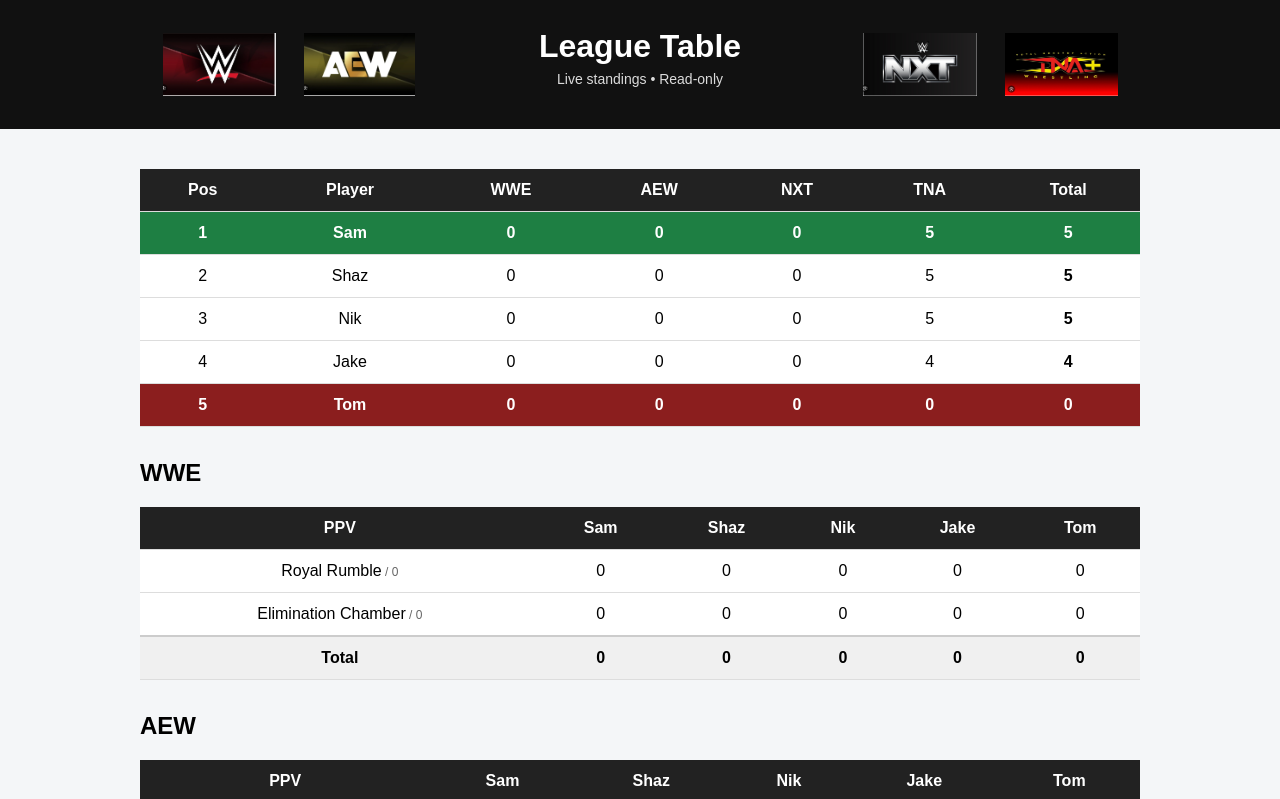
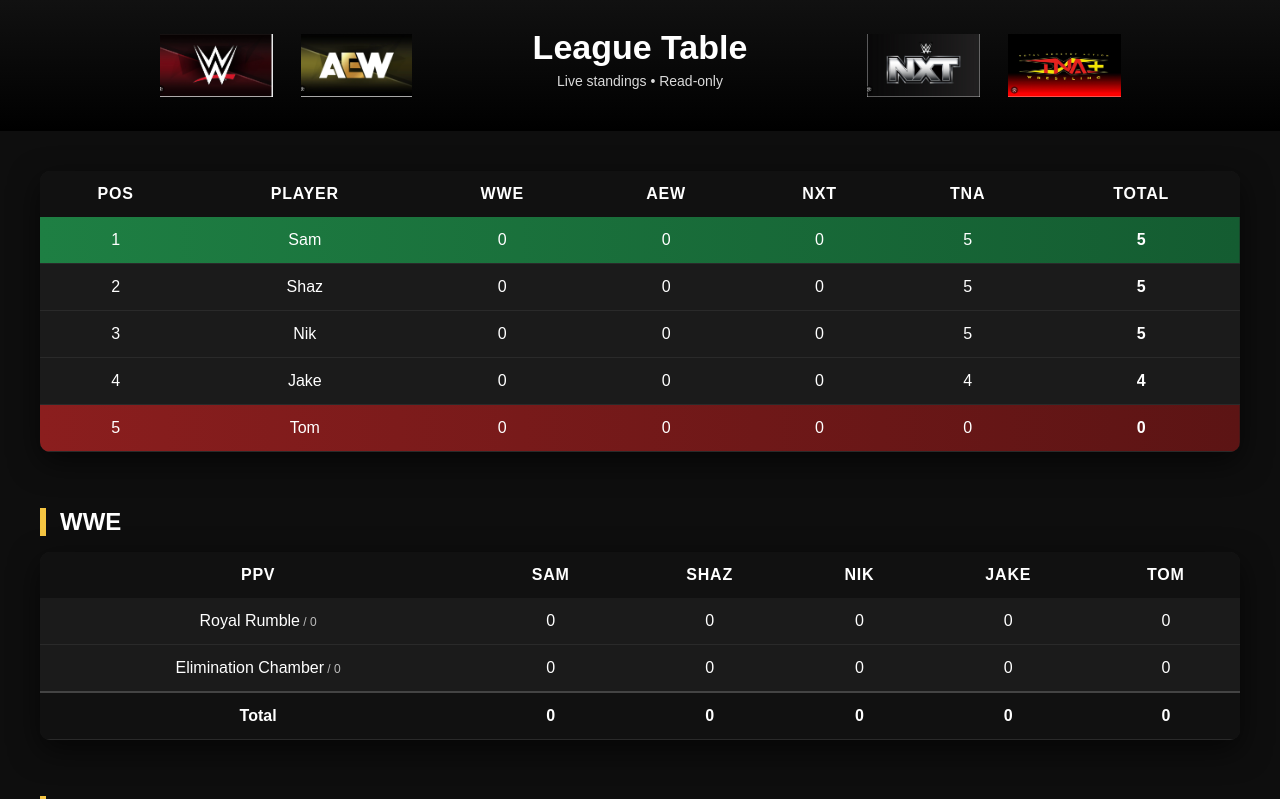
Before and after one commit to nikhilkalhan92/wrestling-ppv-league, a React (Vite) app in the folder wrestling-ppv-league/: page / in a window 1280 px wide. Shown: the top 799 px of the page. Built offline with nearby package versions, Linux system fonts and the light colour scheme.

Commit message:
updated frontend and readme

```diff
--- a/wrestling-ppv-league/public/data/scores.json
+++ b/wrestling-ppv-league/public/data/scores.json
@@ -10,7 +10,7 @@
     "TNA": {
       "Genesis": 8
     },
-    "NXT": {}
+    "NXT": {"Stand & Deliver": 0}
   },
   "players": [
     {
@@ -39,7 +39,7 @@
       "TNA": {
         "Genesis": 0
       },
-      "NXT": {}
+      "NXT": {"Stand & Deliver": 0}
     },
     {
       "name": "Shaz",
@@ -53,7 +53,7 @@
       "TNA": {
         "Genesis": 5
       },
-      "NXT": {}
+      "NXT": {"Stand & Deliver": 0}
     },
     {
       "name": "Jake",
@@ -67,7 +67,7 @@
       "TNA": {
         "Genesis": 4
       },
-      "NXT": {}
+      "NXT": {"Stand & Deliver": 0}
     },
     {
       "name": "Nik",
@@ -81,7 +81,7 @@
       "TNA": {
         "Genesis": 5
       },
-      "NXT": {}
+      "NXT": {"Stand & Deliver": 0}
     }
   ]
 }
--- a/wrestling-ppv-league/src/App.jsx
+++ b/wrestling-ppv-league/src/App.jsx
@@ -1,7 +1,8 @@
-import { useEffect, useState } from "react";
+import { useEffect, useState, useRef } from "react";
 
 export default function App() {
   const [data, setData] = useState(null);
+  const previousRanks = useRef({});
 
   useEffect(() => {
     fetch(`/data/scores.json?ts=${Date.now()}`)
@@ -9,16 +10,15 @@
       .then(setData);
   }, []);
 
-  if (!data) {
-    return <p style={{ textAlign: "center" }}>Loading…</p>;
-  }
+  if (!data) return <p style={{ textAlign: "center" }}>Loading…</p>;
 
   const companies = ["WWE", "AEW", "NXT", "TNA"];
 
   const sum = obj =>
     Object.values(obj || {}).reduce((a, b) => a + b, 0);
 
-  // MAIN TABLE DATA
+  /* ---------------- MAIN TABLE ---------------- */
+
   const players = data.players
     .map(p => {
       const totals = {
@@ -73,15 +73,21 @@
           </thead>
           <tbody>
             {players.map((p, i) => {
-              const rowClass =
-                i === 0
-                  ? "winner"
-                  : i === players.length - 1
-                  ? "loser"
-                  : "";
+              let rowClass = "";
+              const prev = previousRanks.current[p.name];
+
+              if (prev !== undefined) {
+                if (i < prev) rowClass = "rank-up";
+                if (i > prev) rowClass = "rank-down";
+              }
+
+              previousRanks.current[p.name] = i;
+
+              if (i === 0) rowClass += " winner";
+              if (i === players.length - 1) rowClass += " loser";
 
               return (
-                <tr key={p.name} className={rowClass}>
+                <tr key={p.name} className={rowClass.trim()}>
                   <td>{i + 1}</td>
                   <td>{p.name}</td>
                   <td>{p.WWE}</td>
@@ -95,11 +101,11 @@
           </tbody>
         </table>
 
-        {/* COMPANY PPV TABLES */}
+        {/* COMPANY TABLES */}
         {companies.map(company => {
           const maxPoints = data.ppv_max_points[company] || {};
 
-          // Collect PPVs
+          // Collect PPVs for this company
           const ppvs = [];
           data.players.forEach(player => {
             Object.keys(player[company] || {}).forEach(ppv => {
@@ -107,9 +113,6 @@
             });
           });
 
-          if (ppvs.length === 0) return null;
-
-          // Per-player totals for this company
           const companyTotals = {};
           players.forEach(p => (companyTotals[p.name] = 0));
 
@@ -128,9 +131,16 @@
                 </thead>
 
                 <tbody>
+                  {ppvs.length === 0 ? (
+                    <tr>
+                      <td colSpan={players.length + 1} style={{ opacity: 0.6 }}>
+                        No PPVs yet
+                      </td>
+                    </tr>
+                  ) : (
+                    <>
                       {ppvs.map(ppv => (
                         <tr key={ppv}>
-                      {/* PPV name + max */}
                           <td>
                             {ppv}
                             <span className="ppv-max"> / {maxPoints[ppv]}</span>
@@ -147,12 +157,26 @@
                       {/* TOTAL ROW */}
                       <tr className="company-total-row">
                         <td><strong>Total</strong></td>
-                    {players.map(p => (
-                      <td key={p.name}>
+                        {players.map(p => {
+                          const maxTotal = Math.max(
+                            ...players.map(pl => sum(pl.raw[company]))
+                          );
+
+                          const isLeader =
+                            sum(p.raw[company]) === maxTotal && maxTotal !== 0;
+
+                          return (
+                            <td
+                              key={p.name}
+                              className={isLeader ? "company-leader" : ""}
+                            >
                               <strong>{companyTotals[p.name]}</strong>
                             </td>
-                    ))}
+                          );
+                        })}
                       </tr>
+                    </>
+                  )}
                 </tbody>
               </table>
             </section>
--- a/wrestling-ppv-league/src/style.css
+++ b/wrestling-ppv-league/src/style.css
@@ -1,46 +1,38 @@
 body {
   margin: 0;
   font-family: Arial, sans-serif;
-  background: #f4f6f8;
+  background: #0e0e0e;
+  color: #fff;
 }
+
+/* HEADER */
 .site-header {
   display: grid;
   grid-template-columns: 1fr auto 1fr;
   align-items: center;
-  background: #111;
-  color: #fff;
+  background: linear-gradient(180deg, #111, #000);
   padding: 28px 40px;
 }
 
-/* Logo containers */
 .logo-group {
   display: flex;
   justify-content: center;
-  align-items: center;
   gap: 28px;
 }
 
-/* Force equal space on both sides */
-.logo-group.left,
-.logo-group.right {
-  min-width: 240px;
-}
-
-/* Logo sizing */
 .logo-group img {
-  height: 64px;          /* 👈 bigger logos */
-  max-width: 140px;     /* 👈 prevents stretching */
+  height: 64px;
+  max-width: 140px;
   object-fit: contain;
 }
 
-/* Title stays centered */
 .title {
   text-align: center;
 }
 
 .title h1 {
   margin: 0;
-  font-size: 32px;
+  font-size: 34px;
 }
 
 .title p {
@@ -49,62 +41,103 @@
   opacity: 0.85;
 }
 
+/* LAYOUT */
 main {
-  max-width: 1000px;
+  max-width: 1200px;
   margin: 40px auto;
+  padding: 0 24px;
 }
 
+section {
+  margin-top: 56px;
+}
+
+/* TABLES */
 table {
   width: 100%;
   border-collapse: collapse;
-  background: #fff;
-  margin-bottom: 32px;
-}
-
-th, td {
-  padding: 12px;
-  border-bottom: 1px solid #ddd;
-  text-align: center;
+  background: #1b1b1b;
+  border-radius: 10px;
+  overflow: hidden;
+  box-shadow: 0 10px 30px rgba(0,0,0,0.6);
 }
 
 th {
-  background: #222;
+  background: #111;
   color: #fff;
+  padding: 14px;
+  text-transform: uppercase;
+  letter-spacing: 0.05em;
 }
 
-.ppv-max {
-  font-size: 12px;
-  color: #666;
-}
-.winner {
-  font-weight: bold;
-  color: #2a9d8f;
-}
-.loser {
-  color: #e76f51;
+td {
+  padding: 14px;
+  text-align: center;
+  border-bottom: 1px solid #2a2a2a;
 }
 
-/* Winner / Loser highlighting */
+thead th {
+  position: sticky;
+  top: 0;
+  z-index: 2;
+}
+
+tbody tr:hover {
+  background: rgba(255,255,255,0.05);
+}
+
+/* WINNER / LOSER */
 tr.winner {
-  background-color: #1e7f43 !important; /* green */
-  color: #fff;
+  background: linear-gradient(90deg, #1e7f43, #145c31);
 }
 
 tr.loser {
-  background-color: #8b1e1e !important; /* red */
-  color: #fff;
+  background: linear-gradient(90deg, #8b1e1e, #5c1414);
 }
 
-tr.winner td,
-tr.loser td {
+/* RANK MOVEMENT */
+.rank-up {
+  animation: rankUp 0.8s ease;
+}
+
+.rank-down {
+  animation: rankDown 0.8s ease;
+}
+
+@keyframes rankUp {
+  from { background-color: rgba(30, 127, 67, 0.7); }
+  to { background-color: transparent; }
+}
+
+@keyframes rankDown {
+  from { background-color: rgba(139, 30, 30, 0.7); }
+  to { background-color: transparent; }
+}
+
+/* COMPANY TABLES */
+h2 {
+  border-left: 6px solid #f5c542;
+  padding-left: 14px;
+  margin-bottom: 16px;
+}
+
+/* PPV MAX */
+.ppv-max {
+  font-size: 12px;
+  opacity: 0.7;
+}
+
+/* TOTAL ROW */
+.company-total-row {
+  background: #111;
+  border-top: 2px solid #444;
+}
+
+.company-leader {
+  background: linear-gradient(135deg, #f5c542, #e6a800);
+  color: #111;
+  border-radius: 4px;
+}
+.company-leader td {
   font-weight: bold;
 }
-
-.company-total-row {
-  background: #f0f0f0;
-  border-top: 2px solid #ccc;
-}
-
-.company-total-row td {
-  font-weight: bold;
-}
```
Also changed, not shown: 1 other file (tests, documents, lock files or other folders). Lines whose indentation alone changed are shown as unchanged.
